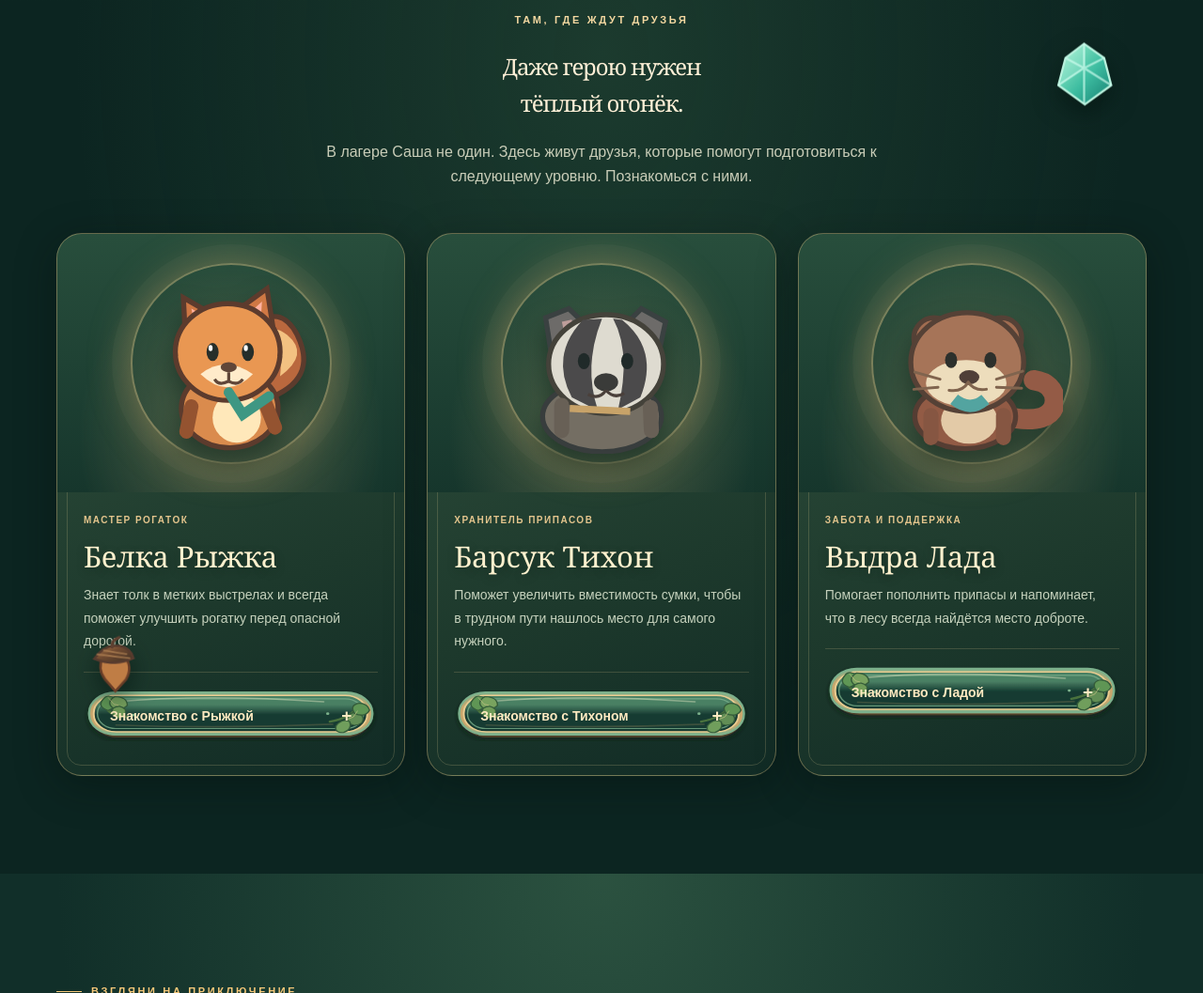
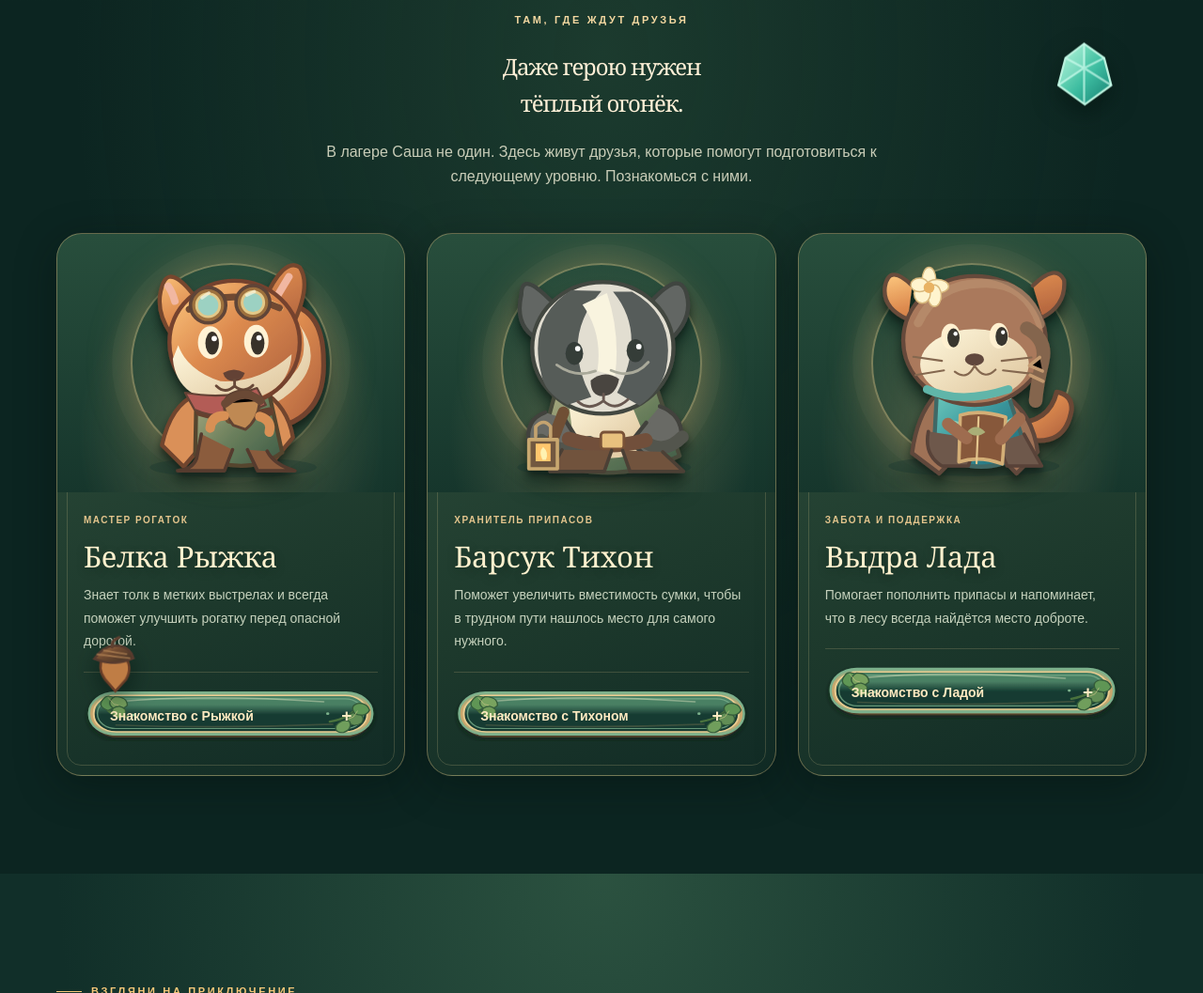
Before and after one commit to alexerrove-dotcom/alexerrove-dotcom.github.io, a plain HTML site: page sasha/index.html in a window 1280 px wide. Shown: the part 3686-4743 px from the top of the page at 94% size. Drawn offline with Linux system fonts and the light colour scheme.

Commit message:
Swap in high-detail drawn companion character artwork for the camp

```diff
--- a/sasha/index.html
+++ b/sasha/index.html
@@ -135,15 +135,15 @@
   <div class="section-head reveal"><div class="eyebrow">Там, где ждут друзья</div><h2 class="serif" id="camp-title">Даже герою нужен<br>тёплый огонёк.</h2><p>В лагере Саша не один. Здесь живут друзья, которые помогут подготовиться к следующему уровню. Познакомься с ними.</p></div>
   <div class="camp-characters">
    <article class="camp-character reveal">
-    <div class="camp-art"><svg class="" aria-hidden="true" focusable="false"><use href="./v2/sprites.svg#squirrel"></use></svg></div>
+    <div class="camp-art"><img src="./v3/ryzhka.svg" alt="Белка Рыжка — авторская иллюстрация персонажа" loading="lazy" width="360" height="360"></div>
     <div class="camp-info"><span class="camp-role">Мастер рогаток</span><h3>Белка Рыжка</h3><p>Знает толк в метких выстрелах и всегда поможет улучшить рогатку перед опасной дорогой.</p><details><summary>Знакомство с Рыжкой</summary><p>«Мелочь тоже может изменить большое путешествие. Главное — не промахнуться!»</p></details></div>
    </article>
    <article class="camp-character reveal">
-    <div class="camp-art"><svg class="" aria-hidden="true" focusable="false"><use href="./v2/sprites.svg#badger"></use></svg></div>
+    <div class="camp-art"><img src="./v3/tikhon.svg" alt="Барсук Тихон — авторская иллюстрация персонажа" loading="lazy" width="360" height="360"></div>
     <div class="camp-info"><span class="camp-role">Хранитель припасов</span><h3>Барсук Тихон</h3><p>Поможет увеличить вместимость сумки, чтобы в трудном пути нашлось место для самого нужного.</p><details><summary>Знакомство с Тихоном</summary><p>«Собирайся с умом. В путешествии важен каждый орех!»</p></details></div>
    </article>
    <article class="camp-character reveal">
-    <div class="camp-art"><svg class="" aria-hidden="true" focusable="false"><use href="./v2/sprites.svg#otter"></use></svg></div>
+    <div class="camp-art"><img src="./v3/lada.svg" alt="Выдра Лада — авторская иллюстрация персонажа" loading="lazy" width="360" height="360"></div>
     <div class="camp-info"><span class="camp-role">Забота и поддержка</span><h3>Выдра Лада</h3><p>Помогает пополнить припасы и напоминает, что в лесу всегда найдётся место доброте.</p><details><summary>Знакомство с Ладой</summary><p>«Если дорога кажется длинной, загляни к нам на огонёк».</p></details></div>
    </article>
   </div>
```
